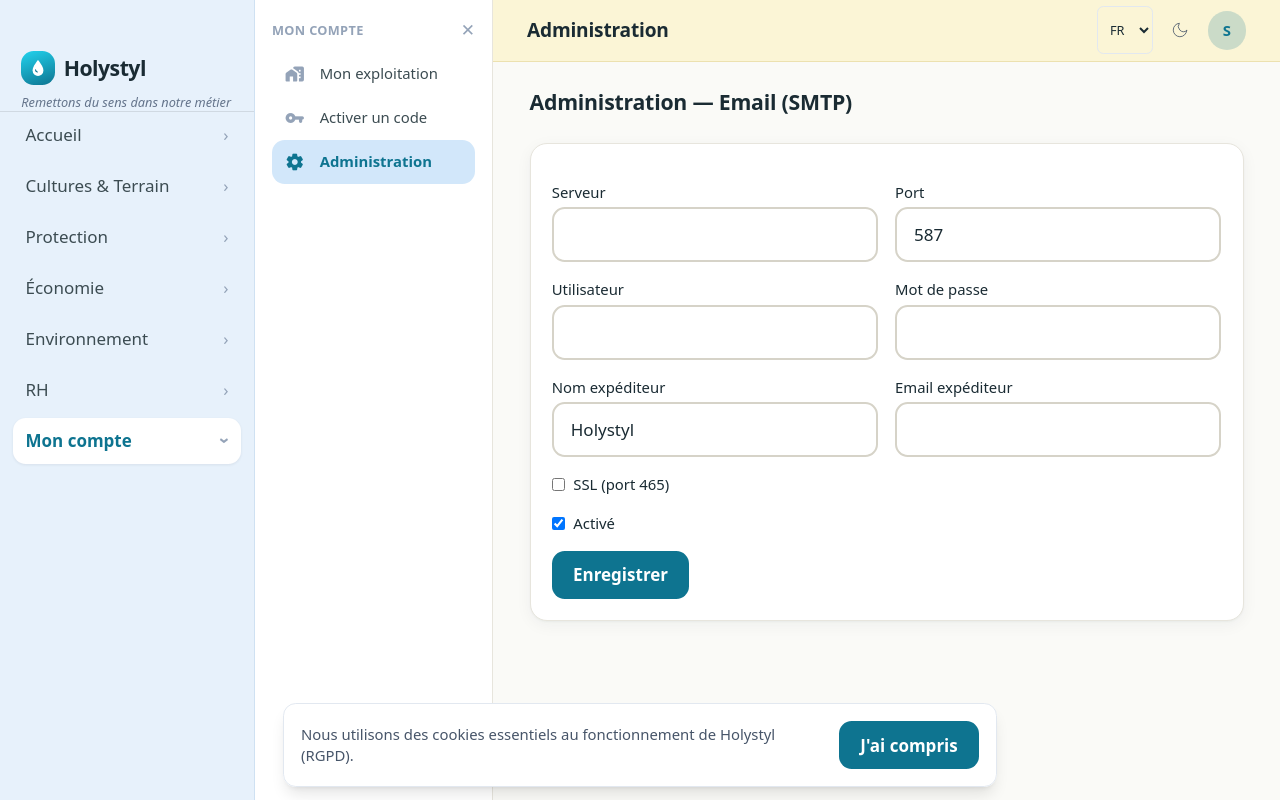
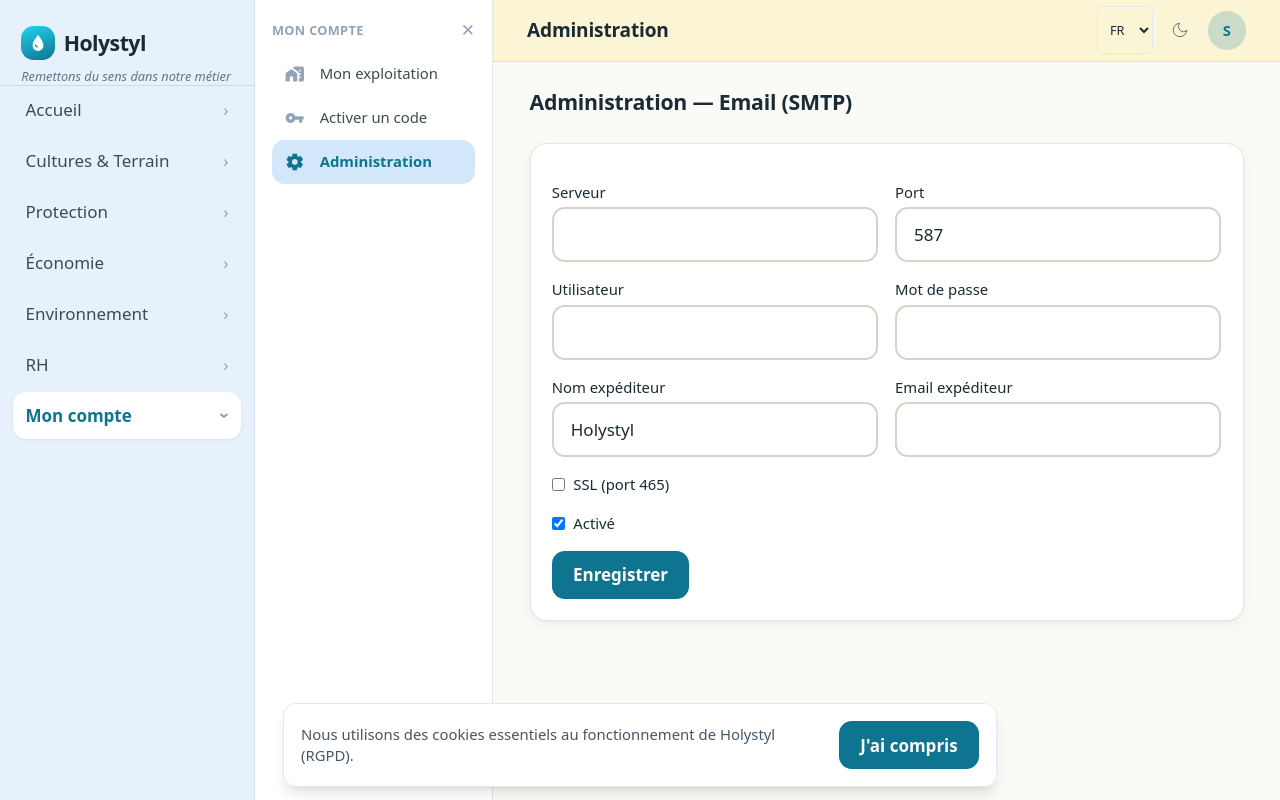
Before and after one commit to Nate75015/holystyl-django, a Django app: page /admin-panel/ in a window 1280 px wide. Run offline with Django 5.2, Linux system fonts and the light colour scheme; the visitor is signed in with stand-in values (Sample User, id 1); data that the repository does not hold is empty; parts of the project's set-up code (start-up, migrations or seed data) failed here and were passed over; some web fonts are replaced.

Commit message:
style(ui): ajuste les espacements de l'en-tête sidebar (haut/slogan/Accueil)
Co-Authored-By: Claude Opus 4.8 (1M context) <noreply@anthropic.com>

```diff
--- a/templates/partials/sidebar.html
+++ b/templates/partials/sidebar.html
@@ -1,6 +1,6 @@
 {% load i18n %}
 <aside class="glass-panel nav-left sticky top-0 z-30 hidden h-screen w-60 shrink-0 flex-col border-r lg:flex">
-  <div class="border-b border-black/10 px-5 pb-2 pt-12 dark:border-white/10">
+  <div class="border-b border-black/10 px-5 pb-5 pt-6 dark:border-white/10">
     <div class="flex items-center gap-2">
       {% include "partials/brand_mark.html" with size=34 icon=20 %}
       <span class="text-xl font-bold tracking-tight text-sand-900 dark:text-white">{{ APP_NAME }}</span>
@@ -9,7 +9,7 @@
   </div>
 
   {# Rail : sections cliquables (pilotent le panneau volant via `nav`) #}
-  <nav class="flex-1 space-y-1 overflow-y-auto px-3 pb-4 pt-5">
+  <nav class="flex-1 space-y-1 overflow-y-auto px-3 pb-4 pt-8">
     {% for section in nav_sections %}
       <button type="button"
               @click="nav = nav === '{{ section.key }}' ? null : '{{ section.key }}'"
```
